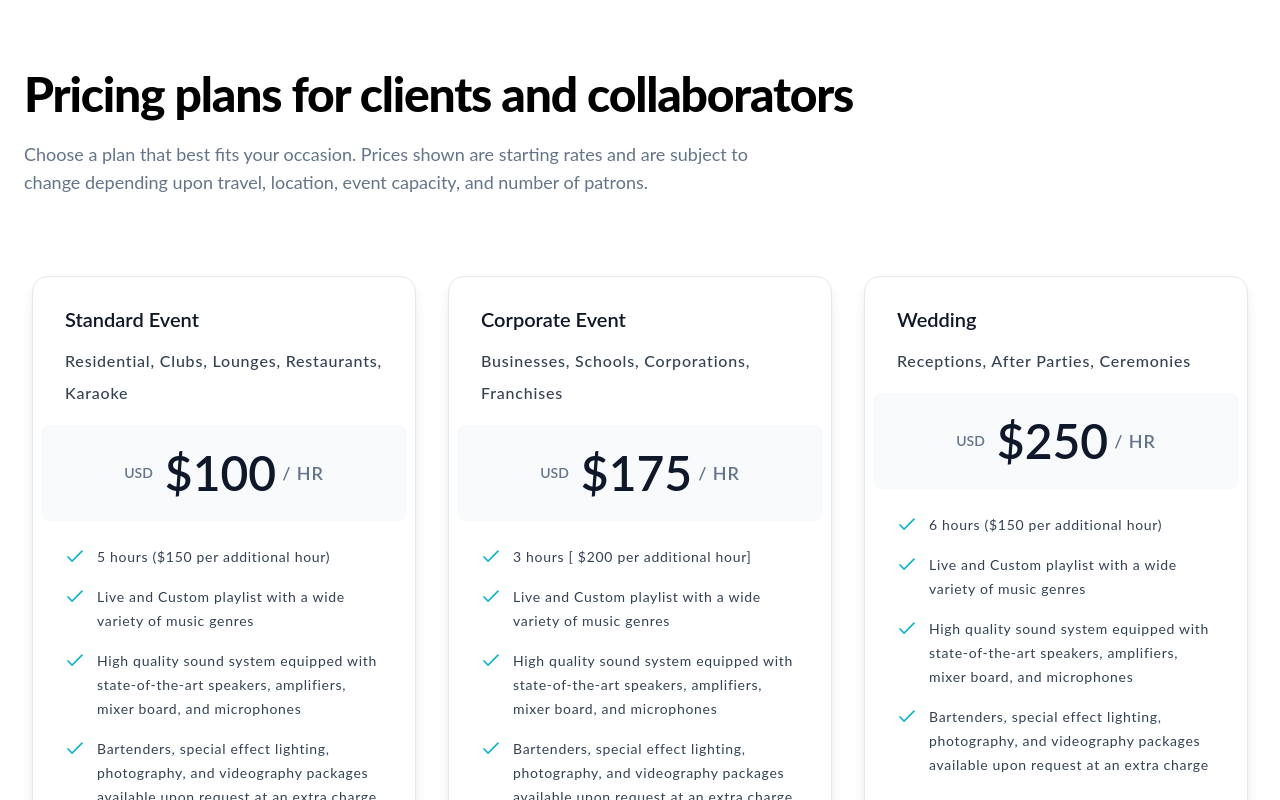
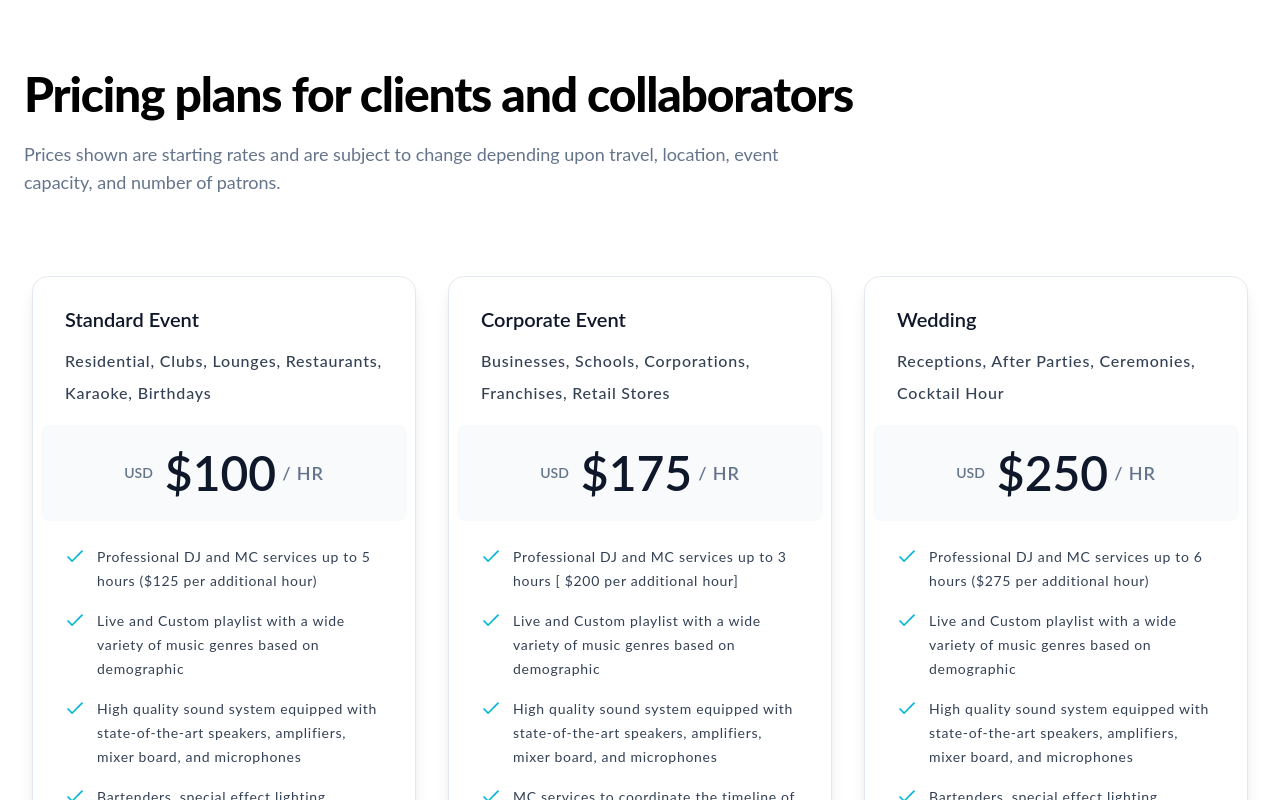
Before and after one commit to lamboprogramming/vercel-launch, a Next.js app in the folder djluchainz/: page /test in a window 1280 px wide. Shown: the top 800 px of the page. Built offline with nearby package versions, Linux system fonts and the light colour scheme.

Commit message:
another comment

```diff
--- a/djluchainz/components/Animate.jsx
+++ b/djluchainz/components/Animate.jsx
@@ -9,7 +9,7 @@ const Animate = () => {
         Pricing plans for clients and collaborators
       </h2>
       <p className='max-w-3xl mt-4 text-lg text-slate-500'>
-        Choose a plan that best fits your occasion. Prices shown are starting rates and are subject to change depending upon travel, location, event capacity, and number of patrons.
+         Prices shown are starting rates and are subject to change depending upon travel, location, event capacity, and number of patrons.
       </p>
      </div>
      <PricingPlan />
--- a/djluchainz/data.js
+++ b/djluchainz/data.js
@@ -4,10 +4,10 @@ export const pricingplans = [
     price: 100,
     frequency: '/ HR',
     currency: 'USD',
-    description: 'Residential, Clubs, Lounges, Restaurants, Karaoke ',
+    description: 'Residential, Clubs, Lounges, Restaurants, Karaoke, Birthdays ',
     features: [
-      '5 hours ($150 per additional hour)',
-      'Live and Custom playlist with a wide variety of music genres',
+      'Professional DJ and MC services up to 5 hours ($125 per additional hour)',
+      'Live and Custom playlist with a wide variety of music genres based on demographic',
       'High quality sound system equipped with state-of-the-art speakers, amplifiers, mixer board, and microphones','Bartenders, special effect lighting, photography, and videography packages available upon request at an extra charge'
     ],
     cta: 'Get a Quote'
@@ -17,11 +17,11 @@ export const pricingplans = [
     price: 175,
     frequency: '/ HR',
     currency: 'USD',
-    description: 'Businesses, Schools, Corporations, Franchises ',
+    description: 'Businesses, Schools, Corporations, Franchises, Retail Stores ',
     features: [
-      '3 hours  [ $200 per additional hour]',
-      'Live and Custom playlist with a wide variety of music genres',
-      'High quality sound system equipped with state-of-the-art speakers, amplifiers, mixer board, and microphones','Bartenders, special effect lighting, photography, and videography packages available upon request at an extra charge'
+      'Professional DJ and MC services up to 3 hours  [ $200 per additional hour]',
+      'Live and Custom playlist with a wide variety of music genres based on demographic',
+      'High quality sound system equipped with state-of-the-art speakers, amplifiers, mixer board, and microphones', 'MC services to coordinate the timeline of your event, including introductions, and speeches','Bartenders, special effect lighting, photography, and videography packages available upon request at an extra charge'
     ],
     cta: 'Get a Quote'
   },
@@ -30,10 +30,10 @@ export const pricingplans = [
     price: 250,
     frequency: ' / HR',
     currency: 'USD',
-    description: 'Receptions, After Parties, Ceremonies',
+    description: 'Receptions, After Parties, Ceremonies, Cocktail Hour',
     features: [
-      '6 hours ($150 per additional hour)',
-      'Live and Custom playlist with a wide variety of music genres',
+      'Professional DJ and MC services up to 6 hours ($275 per additional hour)',
+      'Live and Custom playlist with a wide variety of music genres based on demographic',
       'High quality sound system equipped with state-of-the-art speakers, amplifiers, mixer board, and microphones','Bartenders, special effect lighting, photography, and videography packages available upon request at an extra charge'
     ],
     cta: 'Get a Quote'
```
